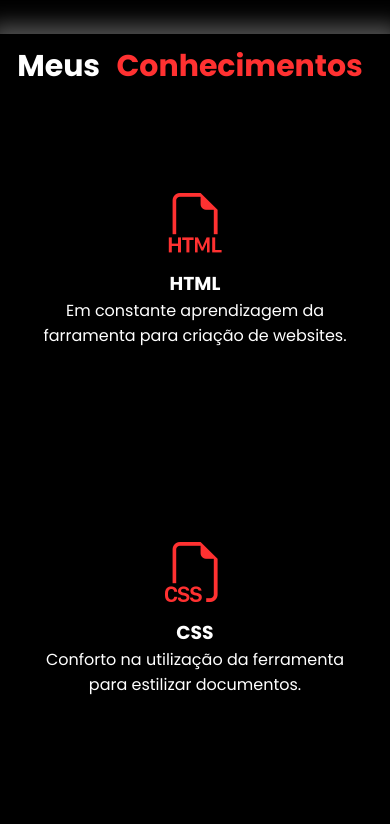
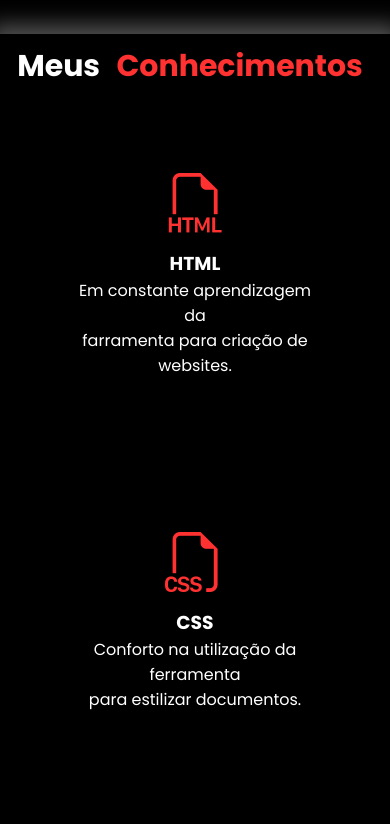
Before and after one commit to Daavzin/Portifoliodass, a plain HTML site: page PortfolioSite/index.html in a window 390 px wide. Shown: the part 1180-2004 px from the top of the page. Drawn offline with nearby package versions, Linux system fonts and the light colour scheme; a web font is replaced by a local one.

Commit message:
Update style.css

```diff
--- a/PortfolioSite/style.css
+++ b/PortfolioSite/style.css
@@ -236,10 +236,11 @@ footer .line-footer2 a{
     }
     .especialidades .especialidades-box{
         border-radius: 20px;
-        padding: 40px 4%;
+        padding: 25px 4%;
         text-align: left, justify;
         margin-top: 50px;
         margin-bottom: 50px;
+        margin: 45px;
     }
 
     .menu-desktop, .btn-contato{
```
